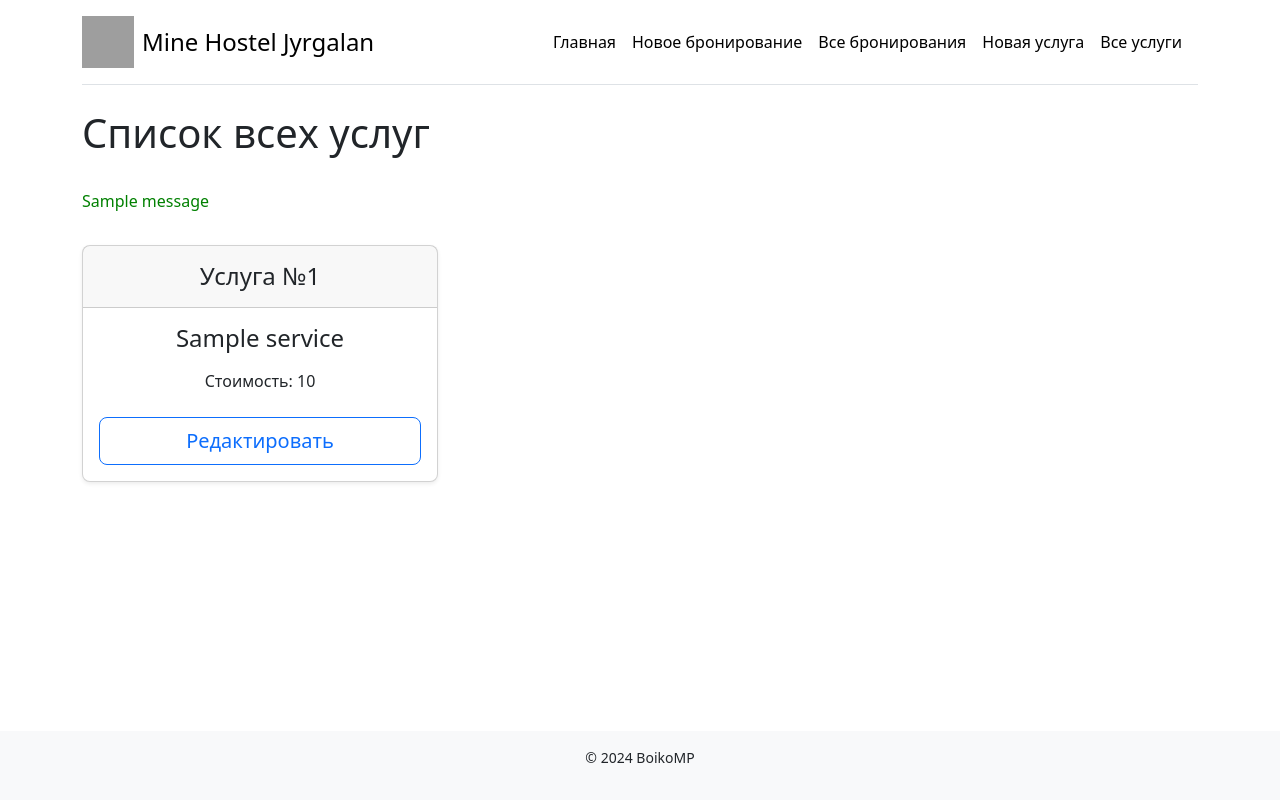
After one commit to Boikomp/minehostel_app, a Flask app: page /services-all in a window 1280 px wide. The commit adds this page. Run offline with Flask 2, Linux system fonts and the light colour scheme; tables that the repository leaves empty hold one stand-in row (values such as "Sample post"); one stand-in notice (Sample message) is shown; grey boxes are pictures that could not be loaded.

Commit message:
Добавил редактирование и список всех услуг

```diff
--- a/reservations_app/forms.py
+++ b/reservations_app/forms.py
@@ -20,6 +20,10 @@ class ServiceForm(FlaskForm):
                     NumberRange(min=0)]
     )
     submit = SubmitField('Добавить')
+
+
+class ServiceUpdateForm(ServiceForm):
+    submit = SubmitField('Сохранить изменения')
 
 
 class OrderForm(FlaskForm):
--- a/reservations_app/templates/header.html
+++ b/reservations_app/templates/header.html
@@ -7,7 +7,8 @@
   <nav class="d-inline-flex mt-2 mt-md-0 ms-md-auto">
     <a class="me-3 py-2 link-body-emphasis text-decoration-none" href="{{ url_for('index') }}">Главная</a>
     <a class="me-3 py-2 link-body-emphasis text-decoration-none" href="{{ url_for('order_create') }}">Новое бронирование</a>
+    <a class="me-3 py-2 link-body-emphasis text-decoration-none" href="{{ url_for('orders_all') }}">Все бронирования</a>
     <a class="me-3 py-2 link-body-emphasis text-decoration-none" href="{{ url_for('service_create') }}">Новая услуга</a>
-    <a class="me-3 py-2 link-body-emphasis text-decoration-none" href="{{ url_for('orders_all') }}">Все бронирования</a>
+    <a class="me-3 py-2 link-body-emphasis text-decoration-none" href="{{ url_for('services_all') }}">Все услуги</a>
   </nav>
 </div>
--- a/reservations_app/templates/index.html
+++ b/reservations_app/templates/index.html
@@ -6,7 +6,7 @@
 
   <h1 class="mb-3">{% block main_text %}Предстоящие бронирования{% endblock main_text %}</h1>
 	<p class="py-3 mb-3" style="color: green">
-		{% with messages = get_flashed_messages(category_filter=["order-success", "service-success"]) %}
+		{% with messages = get_flashed_messages(category_filter=["order-success"]) %}
 			{% if messages %}
 				{% for message in messages %}
 					{{ message }}
--- a/reservations_app/templates/order_update.html
+++ b/reservations_app/templates/order_update.html
@@ -9,7 +9,7 @@
 <main>
   <section class="container my-5">
     <div class="row">
-      <h1 class="mb-3">Редактирование бронирования</h1>
+      <h1 class="mb-3">Редактировать бронирование №{{ order_id }}</h1>
       <p class="py-3 mb-3" style="color: red">
         {% with messages = get_flashed_messages(category_filter=["order-error"]) %}
           {% if messages %}
--- a/reservations_app/templates/orders_all.html
+++ b/reservations_app/templates/orders_all.html
@@ -1,4 +1,4 @@
 {% extends 'index.html' %}
 
 {% block title %}Все бронирования{% endblock title %}
-{% block main_text %}Все бронирования{% endblock main_text %}
+{% block main_text %}Список всех бронирований{% endblock main_text %}
--- a/reservations_app/templates/service_create.html
+++ b/reservations_app/templates/service_create.html
@@ -9,7 +9,10 @@
 <main>
   <section class="container my-5">
     <div class="row">
-      <h1 class="mb-3">Создать новую доп услугу</h1>
+      <h1 class="mb-3">
+        {% block main_text %}
+          Создать новую доп услугу
+        {% endblock main_text %}</h1>
       <p class="py-3 mb-3" style="color: red">
         {% with messages = get_flashed_messages(category_filter=["service-error"]) %}
           {% if messages %}
--- /dev/null
+++ b/reservations_app/templates/services_all.html
@@ -0,0 +1,36 @@
+{% extends 'base.html' %}
+
+{% block title %}Все услуги{% endblock title %}
+
+{% block content %}
+
+  <h1 class="mb-3">{% block main_text %}Список всех услуг{% endblock main_text %}</h1>
+	<p class="py-3 mb-3" style="color: green">
+		{% with messages = get_flashed_messages(category_filter=["service-success"]) %}
+			{% if messages %}
+				{% for message in messages %}
+					{{ message }}
+				{% endfor %}
+			{% endif %}
+		{% endwith %}
+	</p>
+<div class="row row-cols-1 row-cols-md-3 mb-3 text-center">
+	{% for service in services %}
+		<div class="col">
+			<div class="card mb-4 rounded-3 shadow-sm">
+				<div class="card-header py-3">
+					<h4 class="my-0 fw-normal">Услуга №{{ service.id }}</h4>
+				</div>
+				<div class="card-body">
+					<h4 class="card-title pricing-card-title">{{ service.title }}</h4>
+					<ul class="list-unstyled mt-3 mb-4">
+						<li>Стоимость: {{ service.price }}</li>
+					</ul>
+					<a href="{{ url_for('service_update', id=service.id) }}" class="w-100 btn btn-lg btn-outline-primary">Редактировать</a>
+				</div>
+			</div>
+		</div>
+	{% endfor %}
+</div>
+
+{% endblock content %}
--- a/reservations_app/views.py
+++ b/reservations_app/views.py
@@ -2,7 +2,7 @@ from flask import flash, redirect, render_template, url_for
 from sqlalchemy.exc import IntegrityError
 
 from . import app, db
-from .forms import OrderForm, OrderUpdateForm, ServiceForm
+from .forms import OrderForm, OrderUpdateForm, ServiceForm, ServiceUpdateForm
 from .models import Order, Service, StatusEnum
 
 
@@ -62,12 +62,13 @@ def order_update(id):
             db.session.rollback()
             flash(f'Ошибка обновления: {str(e)}', 'order-error')
 
-    return render_template('order_update.html', form=form)
+    return render_template('order_update.html', form=form, order_id=id)
 
 
 @app.route('/service-create', methods=['GET', 'POST'])
 def service_create():
     form = ServiceForm()
+
     if form.validate_on_submit():
         service = Service(
             title=form.title.data,
@@ -82,4 +83,29 @@ def service_create():
             db.session.rollback()
             flash('Услуга с таким названием уже существует.',
                   'service-error')
+
     return render_template('service_create.html', form=form)
+
+
+@app.route('/services-all')
+def services_all():
+    services = Service.query.all()
+    return render_template('services_all.html', services=services)
+
+
+@app.route('/service/<int:id>', methods=['GET', 'POST'])
+def service_update(id):
+    service = Service.query.get_or_404(id)
+    form = ServiceUpdateForm(obj=service)
+
+    if form.validate_on_submit():
+        try:
+            form.populate_obj(service)
+            db.session.commit()
+            flash('Услуга успешно обновлена!', 'service-success')
+            return redirect(url_for('services_all'))
+        except IntegrityError:
+            db.session.rollback()
+            flash('Услуга с таким названием уже существует.', 'service-error')
+
+    return render_template('service_update.html', form=form, service_id=id)
```
Also changed, not shown: reservations_app/templates/service_update.html (added, +9 -0 lines).
